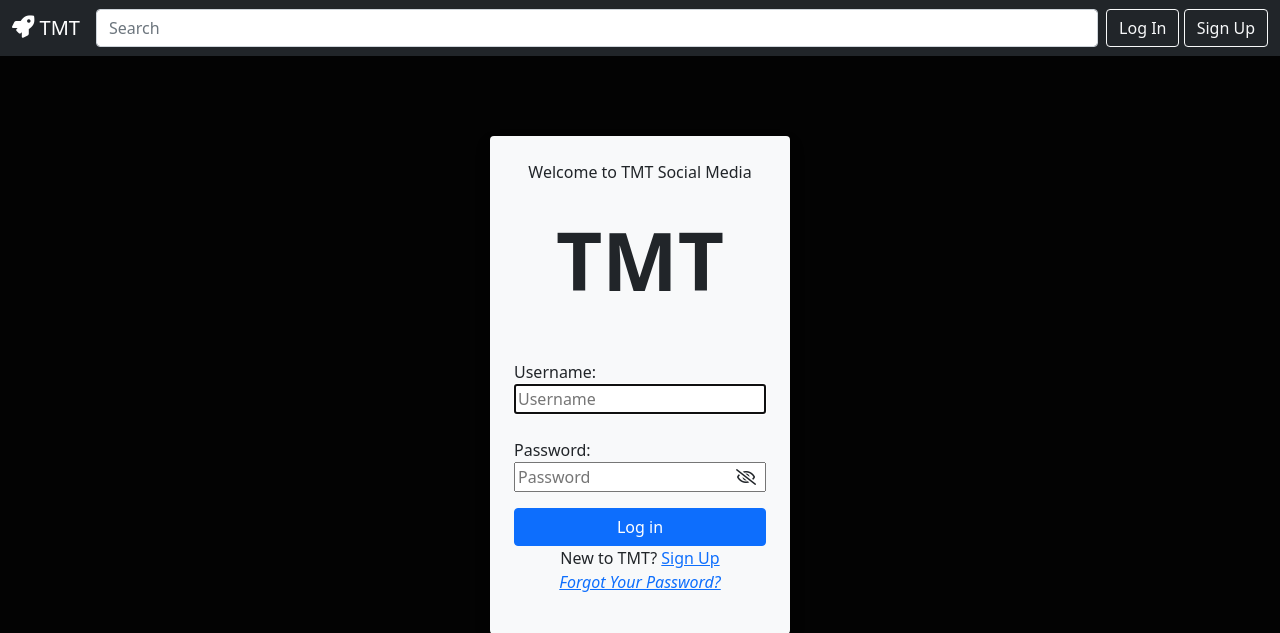
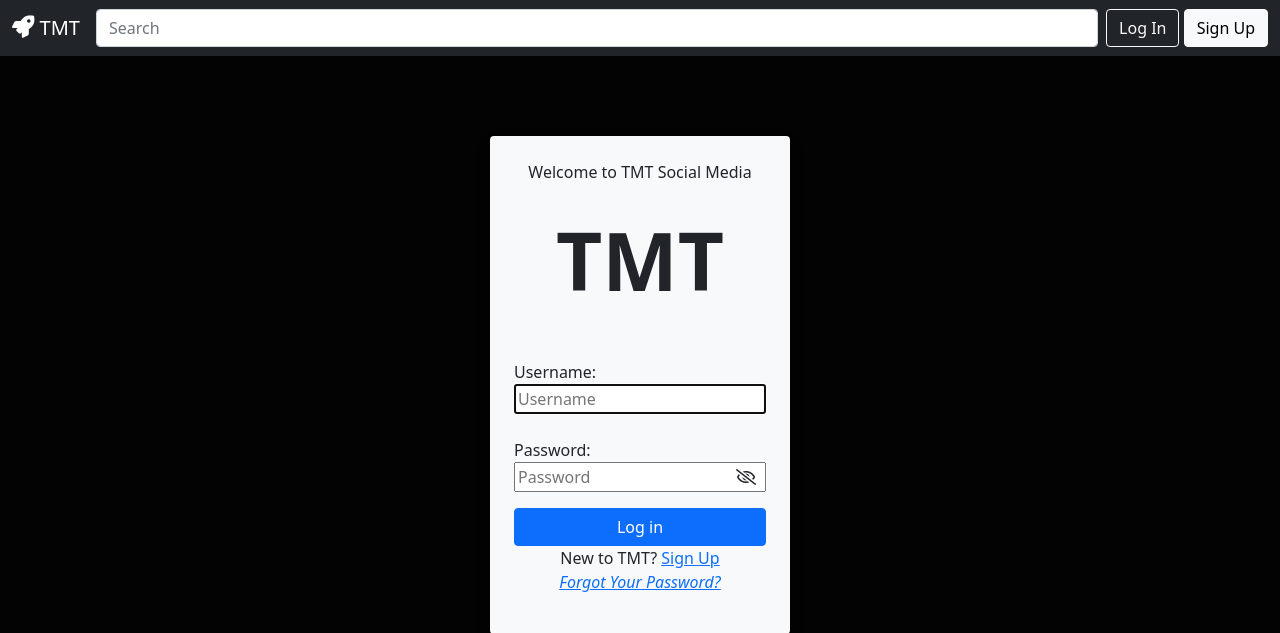
Before and after one commit to TomNguyen-FSDI/FSDI-115, a Django app: page /accounts/login/ in a window 1280 px wide. Shown: the top 633 px of the page. Run offline with Django 3.2, Linux system fonts and the light colour scheme.

Commit message:
fixed login/sign up btns and added outline to posts

```diff
--- a/assignment_03/static/css/base.css
+++ b/assignment_03/static/css/base.css
@@ -10,6 +10,10 @@
     #big-navbar{
         display: none;
     }
+}
+/* Utilities */
+.text-dec-none{
+    text-decoration: none!important;
 }
 /* BASE HTML */
 body{
@@ -44,6 +48,7 @@ body{
     background-color: rgb(26, 26, 27);
     color: white;
     margin-top: 5%;
+    border: 1px solid #ffffff45;
 }
 .vote-text{
     margin: 0 5%;
--- a/assignment_03/templates/base.html
+++ b/assignment_03/templates/base.html
@@ -30,8 +30,9 @@ crossorigin="anonymous">
         <input class="form-control me-2" type="search" placeholder="Search" aria-label="Search">
       </form> -->
       <div>
-        <button type="button" class="btn btn-outline-light"><a href="{% url 'login' %}">Log In</a></button>
-        <button type="button" class="btn btn-light"><a>Sign Up</a></button>
+        <a type="button" class="btn btn-outline-light" href="{% url 'login' %}">Log In</a>
+
+        <a type="button" class="btn btn-light">Sign Up</a>
       </div>
     </div>
 
@@ -53,8 +54,9 @@ crossorigin="anonymous">
             </form>
 
             <div>
-              <a type="button" class="btn btn-outline-light" href="{% url 'login' %}">Log In</a>
-              <button type="button" class="btn btn-outline-light"><a>Sign Up</a></button>
+              <a type="button" class="btn btn-outline-light text-dec-none" href="{% url 'login' %}">Log In</a>
+
+              <a type="button" class="btn btn-light">Sign Up</a>
 
           </div>
         </div>
```
